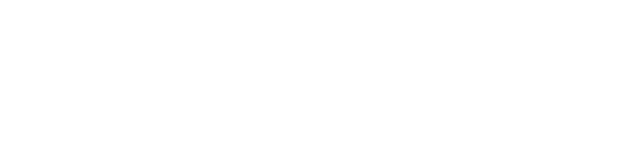
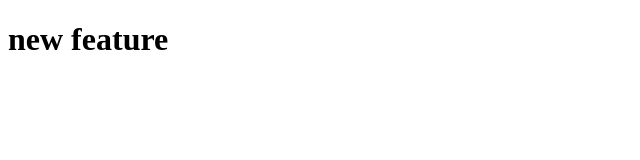
Before and after one commit to AngelidisChris/git-flow-tut2, a plain HTML site: page index.html in a window 1280 px wide. Shown: the whole page, without its empty margins (0-640 px from the left). Drawn offline with Linux system fonts and the light colour scheme.

Commit message:
changed heading

```diff
--- a/index.html
+++ b/index.html
@@ -6,6 +6,6 @@
     <title>Document</title>
 </head>
 <body>
-    <h1></h1>
+    <h1>new feature</h1>
 </body>
 </html>
```
